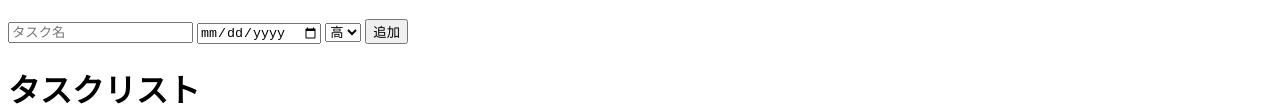
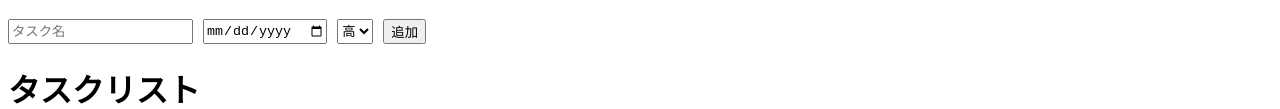
Before and after one commit to nakatomoyanyan/frontend_practice, a website: page index.html in a window 1280 px wide. Shown: the part 252-361 px from the top of the page. Drawn offline with Linux system fonts and the light colour scheme.

Commit message:
フォームの高さを揃えて、各入力項目間に適度な間隔をあける
flexboxを用いてフォームの高さを揃えて、各入力項目間に10pxの間隔をあけました。

```diff
--- a/stylesheet.css
+++ b/stylesheet.css
@@ -18,6 +18,23 @@ header {
   padding: 30px 0;
   font-size: 40px;
   font-weight: bold;
+}
+
+form {
+  display: flex;
+  flex-direction: row;
+}
+
+.task_value {
+  margin-right: 10px;
+}
+
+.task_date {
+  margin-right: 10px;
+}
+
+.task_importance {
+  margin-right: 10px;
 }
 
 .newtask {
```
